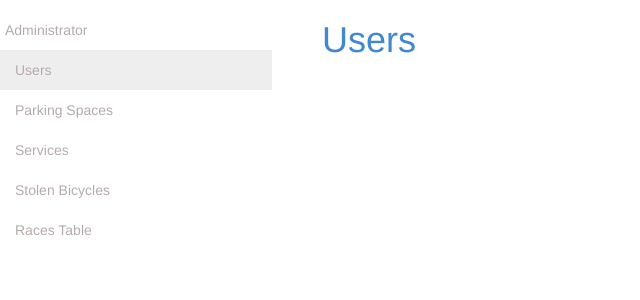
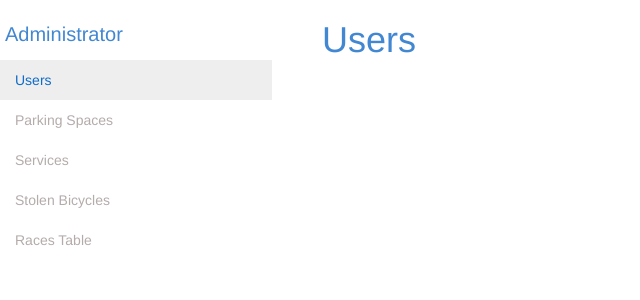
Before and after one commit to Social-projects-Rivne/Cycling_admin, a Flask app: page / in a window 1280 px wide. Shown: the part 52-352 px from the top of the page, without its empty margins (0-640 px from the left). Run offline with Flask 2, Linux system fonts and the light colour scheme; parts of the project's set-up code (start-up, migrations or seed data) failed here and were passed over; some libraries are stand-ins or nearby versions.

Commit message:
Add some styles

```diff
--- a/app/static/style.css
+++ b/app/static/style.css
@@ -73,13 +73,21 @@
     width: 272px;
     height: 30px;
     margin-left: 5px;
-	color: #b5abab !important;
+    margin-bottom: 10px;
+	color: #4187D2 !important;
+	font-size: 20px;
+	text-decoration: none !important;
+}
+
+.menu-title:hover
+{
+	text-decoration: none;
 }
 
 .active
 {
 	background-color: #EEEEEE !important;
-	color: #106CC8;
+	color: #106CC8 !important;
 }
 
 .sidenav-ul li a
```
